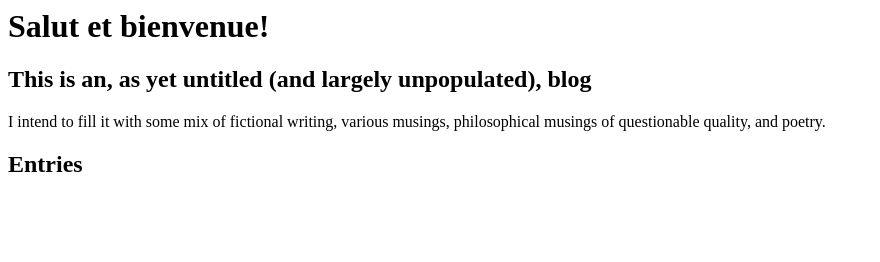
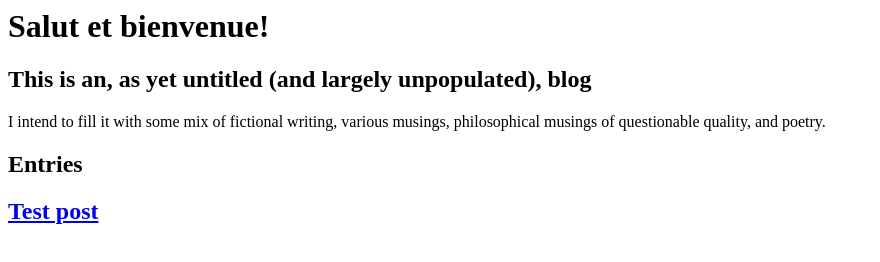
Before and after one commit to rpicciotti/rpicciotti.github.io, a plain HTML site: page index.html in a window 1280 px wide. Shown: the whole page, without its empty margins (0-880 px from the left). Drawn offline with Linux system fonts and the light colour scheme.

Commit message:
more testing

```diff
--- a/index.html
+++ b/index.html
@@ -1,5 +1,6 @@
-<h1>Salut et bienvenue!</h1>
-<h2>This is an, as yet untitled (and largely unpopulated), blog</h2>
+<h1> Salut et bienvenue! </h1>
+<h2> This is an, as yet untitled (and largely unpopulated), blog </h2>
 <p> I intend to fill it with some mix of fictional writing, various musings,
-philosophical musings of questionable quality, and poetry.</p>
-<h2>Entries<h2>
+philosophical musings of questionable quality, and poetry. </p>
+<h2> Entries <h2>
+<a href="rpicciotti.com/blog/test.html"> Test post </a>
```
Also changed, not shown: blog/test.html (+2 -2 lines).
